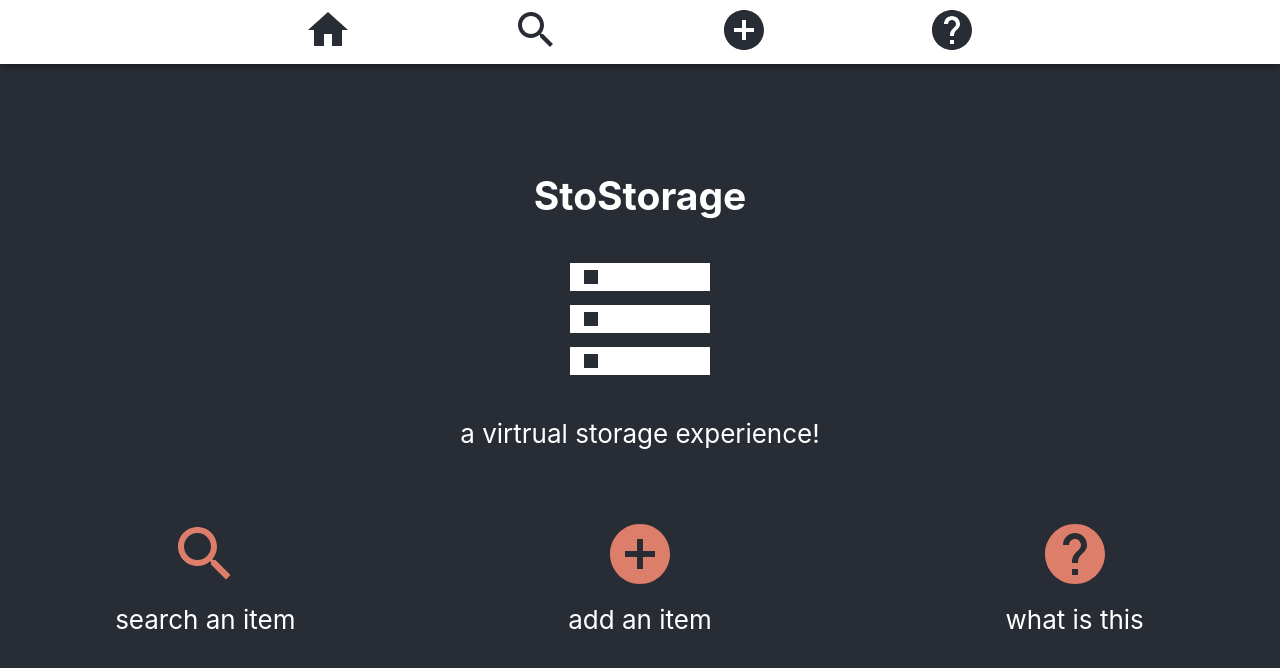
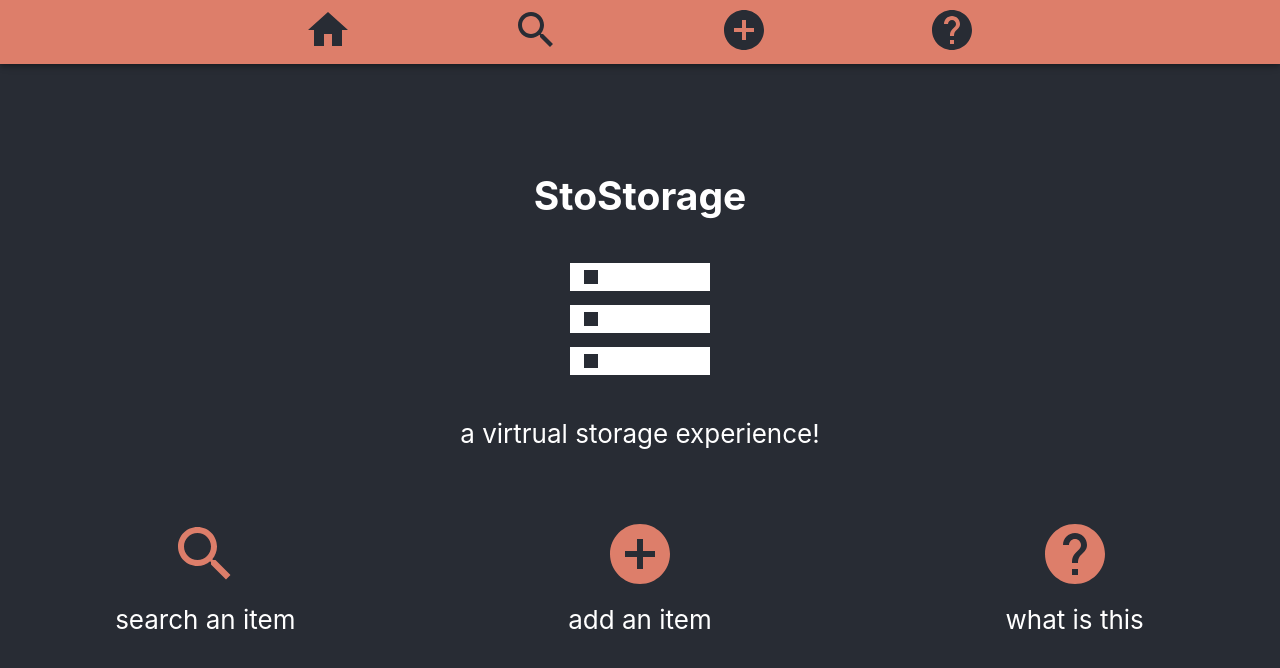
Before and after one commit to hannahdettmann/stoStow, a React (Create React App) app: page / in a window 1280 px wide. Shown: the top 668 px of the page. Built offline with nearby package versions, Linux system fonts and the light colour scheme.

Commit message:
changed the color of the navbar

```diff
--- a/src/components/nav.js
+++ b/src/components/nav.js
@@ -18,7 +18,7 @@ const Nav = () => {
     return (
         <div>
             <AppBar position="fixed" color="inherit">
-                <Toolbar>
+                <Toolbar className="nav">
                     <Grid container spacing={2}>
                         <Grid item xs={2}></Grid>
                         <Grid item xs={2}>
--- a/src/css/App.css
+++ b/src/css/App.css
@@ -51,8 +51,6 @@
   color: #282c34;
 }
 
-nav {
-  justify-content: center;
-  align-content: center;
-  align-items: center;
+.nav {
+  background-color: #DD7E6A;
 }
```
